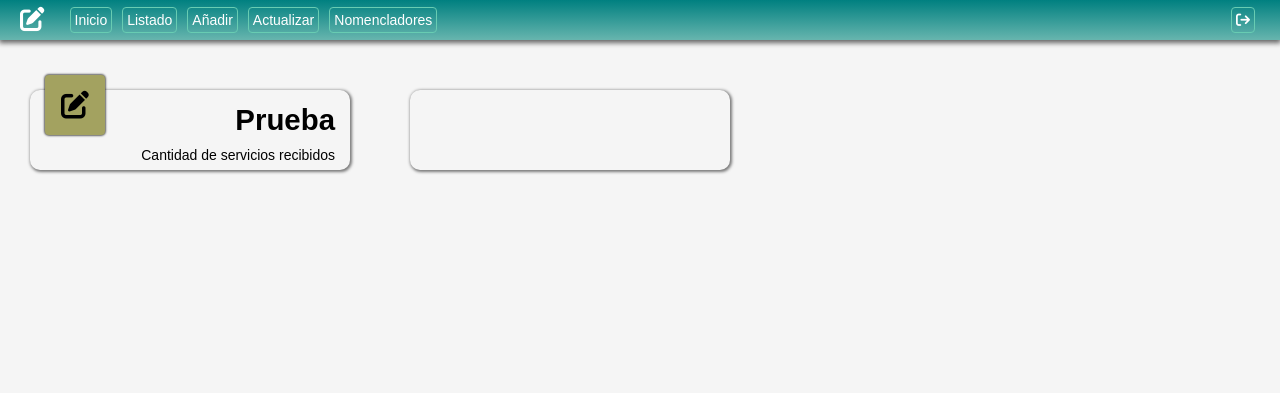
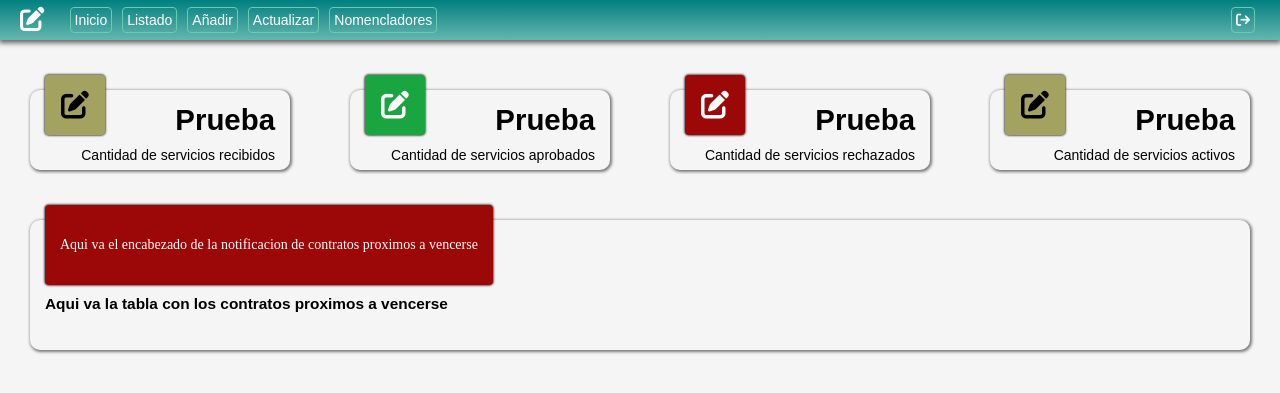
Before and after one commit to cris-zmra1991/contracts, a PHP site: page /Contracts/views/user.view.php in a window 1280 px wide. Shown: the top 393 px of the page. Run offline with PHP 8.4, Linux system fonts and the light colour scheme.

Commit message:
Agregado al dashboard notificacion de contratos proximos a vencerse

```diff
--- a/res/panel.css
+++ b/res/panel.css
@@ -93,6 +93,7 @@ body{
 	left: 15px;
 	border-radius: 4px;
 	box-shadow: 0px 0px 2px 1px rgba(0,0,0,0.6);
+	color: #fff;
 }
 .card-icon-red{
 	display: flex;
@@ -106,6 +107,7 @@ body{
 	left: 15px;
 	border-radius: 4px;
 	box-shadow: 0px 0px 2px 1px rgba(0,0,0,0.6);
+	color: #fff;
 }
 .card-text{
 	display: flex;
@@ -143,19 +145,21 @@ body{
 	display: flex;
 	align-items: center;
 	justify-content: center;
-    width: 90%px;
+  width: 90%px !important;
 	height: 80px;
 	background-color: #9c0808;
 	position: absolute;
-	bottom: 35px;
+	bottom: 65px;
 	left: 15px;
 	border-radius: 4px;
 	box-shadow: 0px 0px 2px 1px rgba(0,0,0,0.6);
+	color: #fff;
+	padding: 15px;
 }
 .card-alert{
 	position: relative;
 	width: 100%;
-	min-height: 100px;
+	min-height: 130px;
 	border-color: rgba(0,0,0,0.6);
 	border-radius: 10px;
 	box-shadow: 1px 1px 3px 1px rgba(0,0,0,0.5);
@@ -164,16 +168,12 @@ body{
 	margin-right: 30px;
 }
 .card-text-alert{
-	display: flex;
-	align-items: center;
-	justify-content: end;
 	position: absolute;
-	top: 10px;
-	right: 10px;
-	width: 160px;
-	height: 40px;
+	top: 70px;
+	left: 10px;
+	width: 100%;
 	padding: 5px;
 	font-family: sans-serif;
-	font-size: 2.1em;
+	font-size: 1.1em;
 	font-weight: bold;
 }
--- a/views/user.view.php
+++ b/views/user.view.php
@@ -31,7 +31,29 @@
     	<div class="card-text1">Cantidad de servicios recibidos</div>
 	</div>
 	<div class="card">
-
+		<div class="card-icon-green"><i class="fa-solid fa-edit fa-2xl"></i></div>
+		<div class="card-text">Prueba</div>
+    <div class="card-text1">Cantidad de servicios aprobados</div>
+	</div>
+	<div class="card">
+		<div class="card-icon-red"><i class="fa-solid fa-edit fa-2xl"></i></div>
+		<div class="card-text">Prueba</div>
+    <div class="card-text1">Cantidad de servicios rechazados</div>
+	</div>
+	<div class="card">
+		<div class="card-icon-ochre"><i class="fa-solid fa-edit fa-2xl"></i></div>
+		<div class="card-text">Prueba</div>
+    <div class="card-text1">Cantidad de servicios activos</div>
+	</div>
+	</div>
+	<div class="card-container">
+	<div class="card-alert">
+		<div class="card-icon-alert">
+			Aqui va el encabezado de la notificacion de contratos proximos a vencerse
+		</div>
+		<div class="card-text-alert">
+			Aqui va la tabla con los contratos proximos a vencerse
+		</div>
 	</div>
 	</div>
 </body>
```
